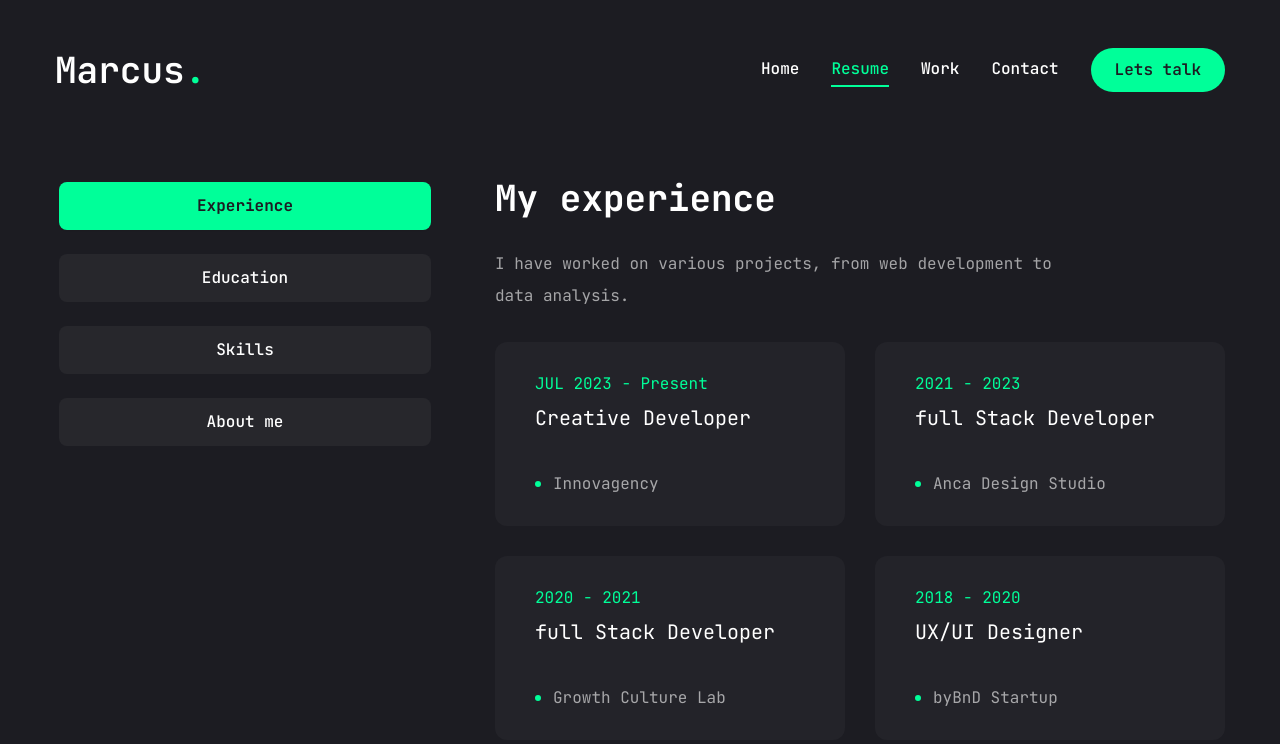
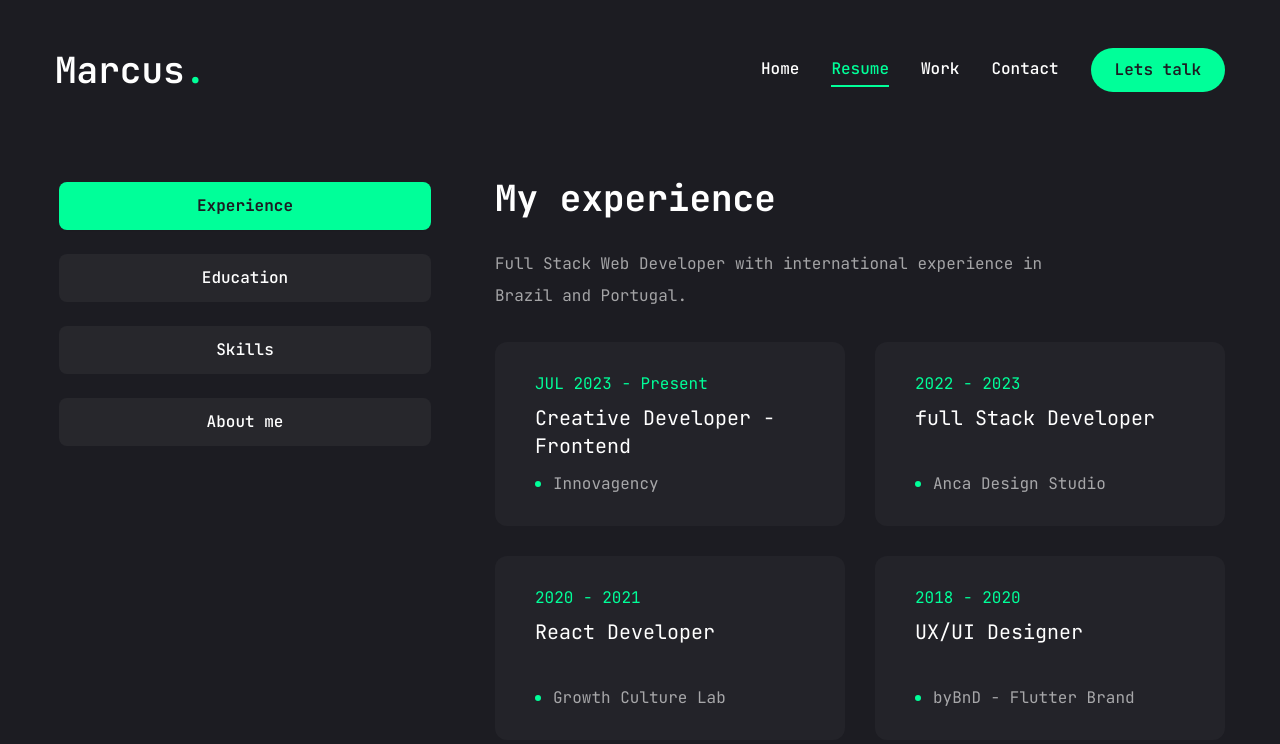
Before and after one commit to marcuswmc/portfolio-nextjs, a Next.js app: page /resume in a window 1280 px wide. Shown: the top 744 px of the page. Built offline with nearby package versions, Linux system fonts and the light colour scheme.

Commit message:
update: Resume page update content

```diff
--- a/src/app/resume/page.tsx
+++ b/src/app/resume/page.tsx
@@ -1,7 +1,7 @@
 "use client";
 
 import { FaHtml5, FaCss3, FaJs, FaReact, FaNodeJs } from "react-icons/fa";
-import { SiTailwindcss, SiNextdotjs, SiMongodb } from "react-icons/si";
+import { SiTypescript, SiNextdotjs, SiMongodb } from "react-icons/si";
 
 import { Tabs, TabsContent, TabsList, TabsTrigger } from "@/components/ui/tabs";
 
@@ -19,7 +19,7 @@ import { motion } from "framer-motion";
 const about = {
   title: "About me",
   description:
-    "I am a full-stack developer with a passion for building scalable and efficient applications.",
+    "I’m a full-stack developer passionate about crafting scalable, efficient applications with a focus on user-centric design and modern technologies.",
   info: [
     {
       fieldName: "Name",
@@ -57,37 +57,37 @@ const experience = {
   icons: "/assets/resume/badge.svg",
   title: "My experience",
   description:
-    "I have worked on various projects, from web development to data analysis.",
+    "Full Stack Web Developer with international experience in Brazil and Portugal.",
   items: [
     {
       company: "Innovagency",
-      position: "Creative Developer",
+      position: "Creative Developer - Frontend",
       duration: "JUL 2023 - Present",
     },
     {
       company: "Anca Design Studio",
       position: "full Stack Developer",
-      duration: "2021 - 2023",
+      duration: "2022 - 2023",
     },
     {
       company: "Growth Culture Lab",
-      position: "full Stack Developer",
+      position: "React Developer",
       duration: "2020 - 2021",
     },
     {
-      company: "byBnD Startup",
+      company: "byBnD - Flutter Brand",
       position: "UX/UI Designer",
       duration: "2018 - 2020",
     },
     {
-      company: "byBnD Startup",
-      position: "UX/UI Designer",
-      duration: "2018 - 2020",
+      company: "Essencis S.A",
+      position: "Web Design",
+      duration: "2016 - 2018",
     },
     {
-      company: "byBnD Startup",
-      position: "UX/UI Designer",
-      duration: "2018 - 2020",
+      company: "Impacto Eletronics",
+      position: "Web Designer",
+      duration: "2014 - 2016",
     },
   ],
 };
@@ -97,22 +97,27 @@ const education = {
   icons: "/assets/resume/cap.svg",
   title: "My education",
   description:
-    "I have worked on various projects, from web development to data analysis.",
+   "I have pursued a diverse range of courses, from software analysis and development to full stack web development, honing skills across various disciplines.",
   items: [
+    {
+      institution: "Faculdade FIAP",
+      degree: "Software analysis and development",
+      end: "2026",
+    },
     {
       institution: "EDIT School",
       degree: "Full Stack Web Development",
-      duration: "2024",
+      end: "2024",
     },
     {
       institution: "Rocketseat",
       degree: "Certified Web Development",
-      duration: "2020",
+      end: "2020",
     },
     {
       institution: "Fapcom - São Paulo",
       degree: "Advertising and Social Communication",
-      duration: "2018",
+      end: "2018",
     },
   ],
 };
@@ -121,19 +126,15 @@ const education = {
 const skills = {
   title: "My skills",
   description:
-    "I have worked on various projects, from web development to data analysis.",
+    "I excel in full stack development, delivering dynamic applications using modern frameworks like React and Next.js. From crafting responsive layouts with HTML5, CSS3, and TypeScript to building efficient back-end systems with Node.js and MongoDB, I create seamless, scalable solutions tailored to user needs.",
   skillList: [
-    {
-      icon: <FaHtml5 />,
-      name: "html 5",
-    },
-    {
-      icon: <FaCss3 />,
-      name: "css 3",
-    },
     {
       icon: <FaJs />,
       name: "javascript",
+    },
+    {
+      icon: <SiTypescript />,
+      name: "Typescript",
     },
     {
       icon: <FaReact />,
@@ -144,16 +145,20 @@ const skills = {
       name: "next.js",
     },
     {
-      icon: <SiTailwindcss />,
-      name: "tailwind.css",
-    },
-    {
       icon: <FaNodeJs />,
       name: "node.js",
     },
     {
       icon: <SiMongodb />,
       name: "mongodb",
+    },
+    {
+      icon: <FaHtml5 />,
+      name: "html 5",
+    },
+    {
+      icon: <FaCss3 />,
+      name: "css 3",
     },
   ],
 };
@@ -231,7 +236,7 @@ export default function Resume() {
                           key={index}
                           className="bg-[#232329] h-[184px] py-6 px-10 rounded-xl flex flex-col justify-center items-center lg:items-start gap-1"
                         >
-                          <span className="text-accent">{item.duration}</span>
+                          <span className="text-accent">{item.end}</span>
                           <h3 className="text-xl max-w-[260px] min-h-[60px] text-center lg:text-left">
                             {item.degree}
                           </h3>
```
